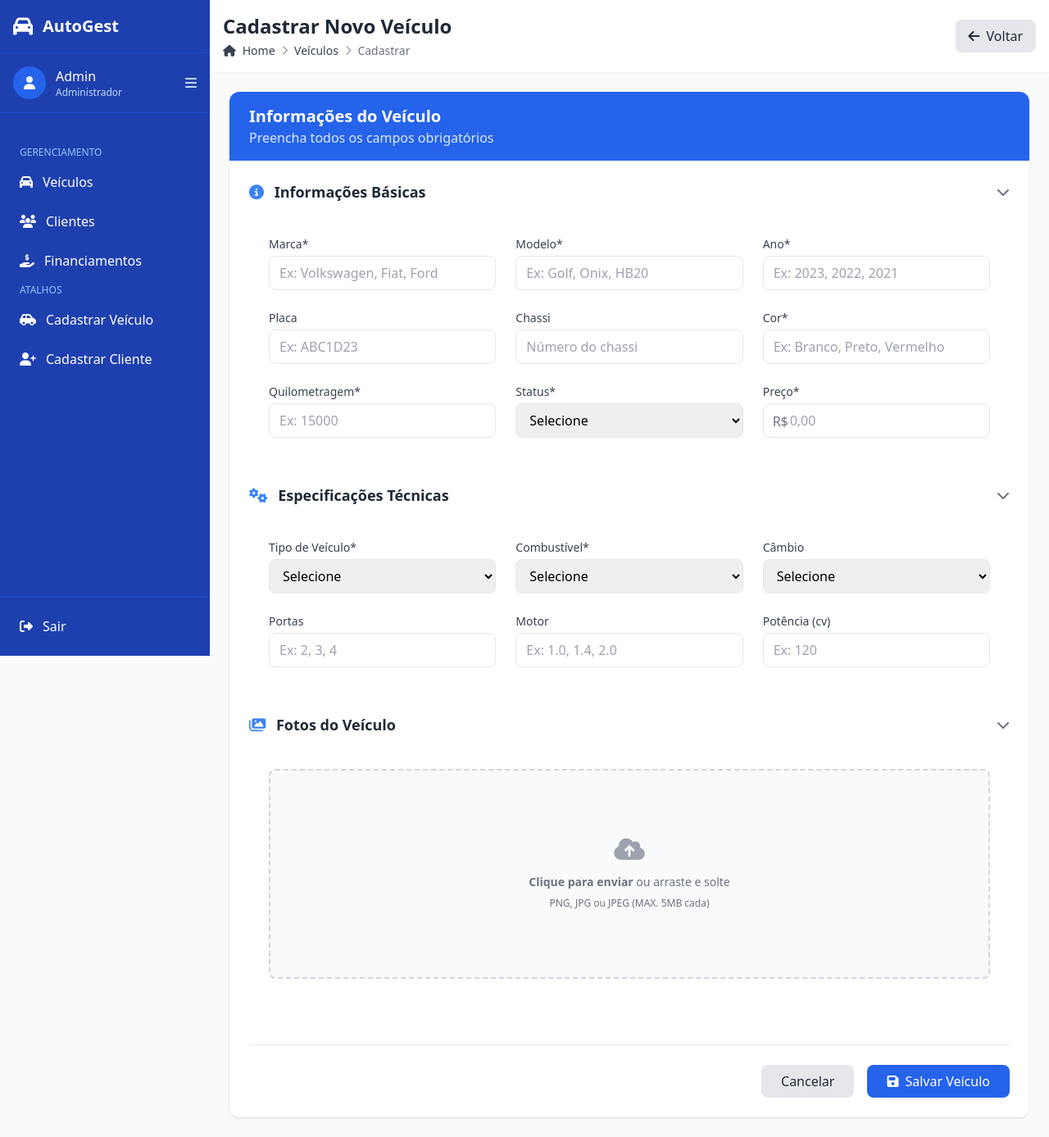
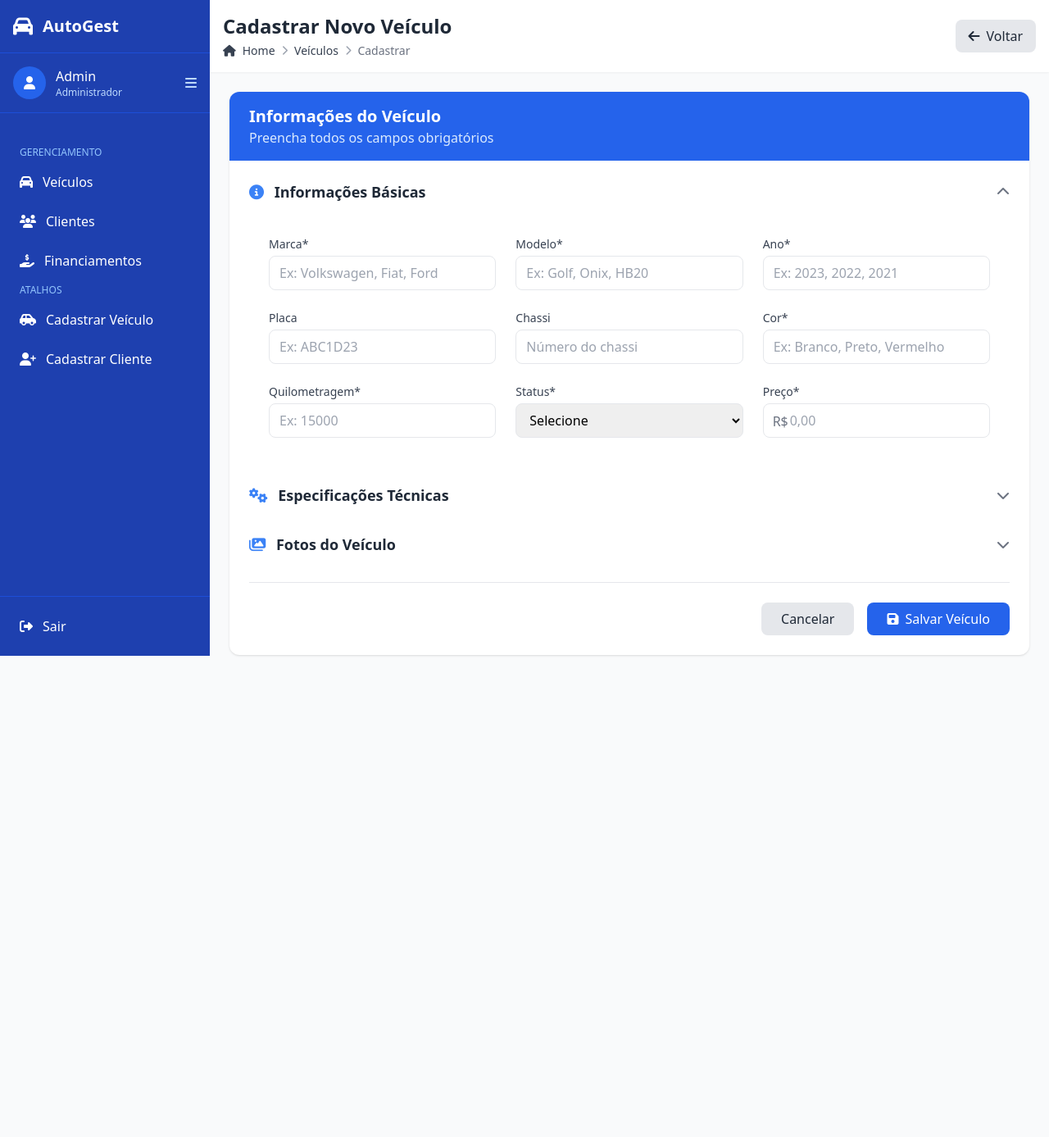
Before and after one commit to MatheusSC017/VehicleManagerFrontend, an Angular app: page /veiculos/cadastrar in a window 1280 px wide. Shown: the whole page at 82% size. After the commit the page ends 823 px from the top, so only its background shows below. Built offline with nearby package versions, Linux system fonts and the light colour scheme.

Commit message:
Setting toogle component

```diff
--- a/src/app/components/vehicle-register/vehicle-register.component.html
+++ b/src/app/components/vehicle-register/vehicle-register.component.html
@@ -52,15 +52,15 @@
                 <!-- Basic Information Section -->
                 <div class="mb-8">
                     <div class="flex items-center justify-between cursor-pointer"
-                            onclick="toggleSection('basicInfo')">
+                            (click)="toggleSection('basicInfo')">
                         <h3 class="text-lg font-semibold text-gray-800">
                             <i class="fas fa-info-circle mr-2 text-blue-500"></i>
                             Informações Básicas
                         </h3>
-                        <i class="fas fa-chevron-down text-gray-500" id="basicInfoIcon"></i>
+                        <i class="fas text-gray-500" [ngClass]="getIconClass('basicInfo')"></i>
                     </div>
 
-                    <div class="form-section active" id="basicInfo">
+                    <div class="form-section" [class.active]="isActive('basicInfo')">
                         <div class="grid grid-cols-1 md:grid-cols-2 lg:grid-cols-3 gap-6 mt-4">
                             <div>
                                 <div class="bg-red-100 border border-red-400 text-red-700 px-4 py-2 rounded relative" *ngIf="serverErrors.brand">
@@ -192,15 +192,15 @@
                 <!-- Technical Specifications Section -->
                 <div class="mb-8">
                     <div class="flex items-center justify-between cursor-pointer"
-                            onclick="toggleSection('techSpecs')">
+                            (click)="toggleSection('techSpecs')">
                         <h3 class="text-lg font-semibold text-gray-800">
                             <i class="fas fa-cogs mr-2 text-blue-500"></i>
                             Especificações Técnicas
                         </h3>
-                        <i class="fas fa-chevron-down text-gray-500" id="techSpecsIcon"></i>
+                        <i class="fas text-gray-500" [ngClass]="getIconClass('techSpecs')"></i>
                     </div>
 
-                    <div class="form-section active" id="techSpecs">
+                    <div class="form-section" [class.active]="isActive('techSpecs')">
                         <div class="grid grid-cols-1 md:grid-cols-2 lg:grid-cols-3 gap-6 mt-4">
                             <div>
                                 <div class="bg-red-100 border border-red-400 text-red-700 px-4 py-2 rounded relative"
@@ -293,15 +293,15 @@
 
                 <!-- Images Section -->
                 <div class="mb-8">
-                    <div class="flex items-center justify-between cursor-pointer" onclick="toggleSection('images')">
+                    <div class="flex items-center justify-between cursor-pointer" (click)="toggleSection('images')">
                         <h3 class="text-lg font-semibold text-gray-800">
                             <i class="fas fa-images mr-2 text-blue-500"></i>
                             Fotos do Veículo
                         </h3>
-                        <i class="fas fa-chevron-down text-gray-500" id="imagesIcon"></i>
+                        <i class="fas text-gray-500" [ngClass]="getIconClass('images')"></i>
                     </div>
 
-                    <div class="form-section active" id="images">
+                    <div class="form-section" [class.active]="isActive('images')">
                         <div class="mt-4">
 
                             <div class="flex items-center justify-center w-full">
--- a/src/app/components/vehicle-register/vehicle-register.component.ts
+++ b/src/app/components/vehicle-register/vehicle-register.component.ts
@@ -7,6 +7,7 @@ import { VehicleMultImages } from '../../interfaces/VehicleMultImages';
 import { ErrorResponse } from '../../interfaces/ErrorResponse';
 import { HttpErrorResponse } from '@angular/common/http';
 import { Router, RouterLink, RouterModule } from '@angular/router';
+import { ToggleBaseComponent } from '../../shared/toggle-base.component';
 
 
 @Component({
@@ -15,7 +16,7 @@ import { Router, RouterLink, RouterModule } from '@angular/router';
   templateUrl: './vehicle-register.component.html',
   styleUrl: './vehicle-register.component.css'
 })
-export class VehicleRegisterComponent {
+export class VehicleRegisterComponent extends ToggleBaseComponent {
   vehicleTypeList = Object.entries(VehicleType);
   vehicleStatusList = Object.entries(VehicleStatus);
   vehicleFuelList = Object.entries(VehicleFuel);
@@ -24,7 +25,10 @@ export class VehicleRegisterComponent {
   serverErrors: any = {};
   images: File[] = [];
 
-  constructor(private vehicleService: VehicleService, private router: Router) {}
+  constructor(private vehicleService: VehicleService, private router: Router) {
+    super();
+    this.activeSections['basicInfo'] = true;
+  }
 
   onFileSelected(event: Event): void {
     const target = event.target as HTMLInputElement;
--- /dev/null
+++ b/src/app/shared/toggle-base.component.ts
@@ -0,0 +1,16 @@
+export abstract class ToggleBaseComponent {
+  activeSections: { [key: string]: boolean } = {};
+
+  toggleSection(sectionId: string): void {
+    this.activeSections[sectionId] = !this.activeSections[sectionId];
+  }
+
+  isActive(sectionId: string): boolean {
+    return this.activeSections[sectionId];
+  }
+
+  getIconClass(sectionId: string): string {
+    return this.isActive(sectionId) ? 'fa-chevron-up' : 'fa-chevron-down';
+  }
+
+}
```
